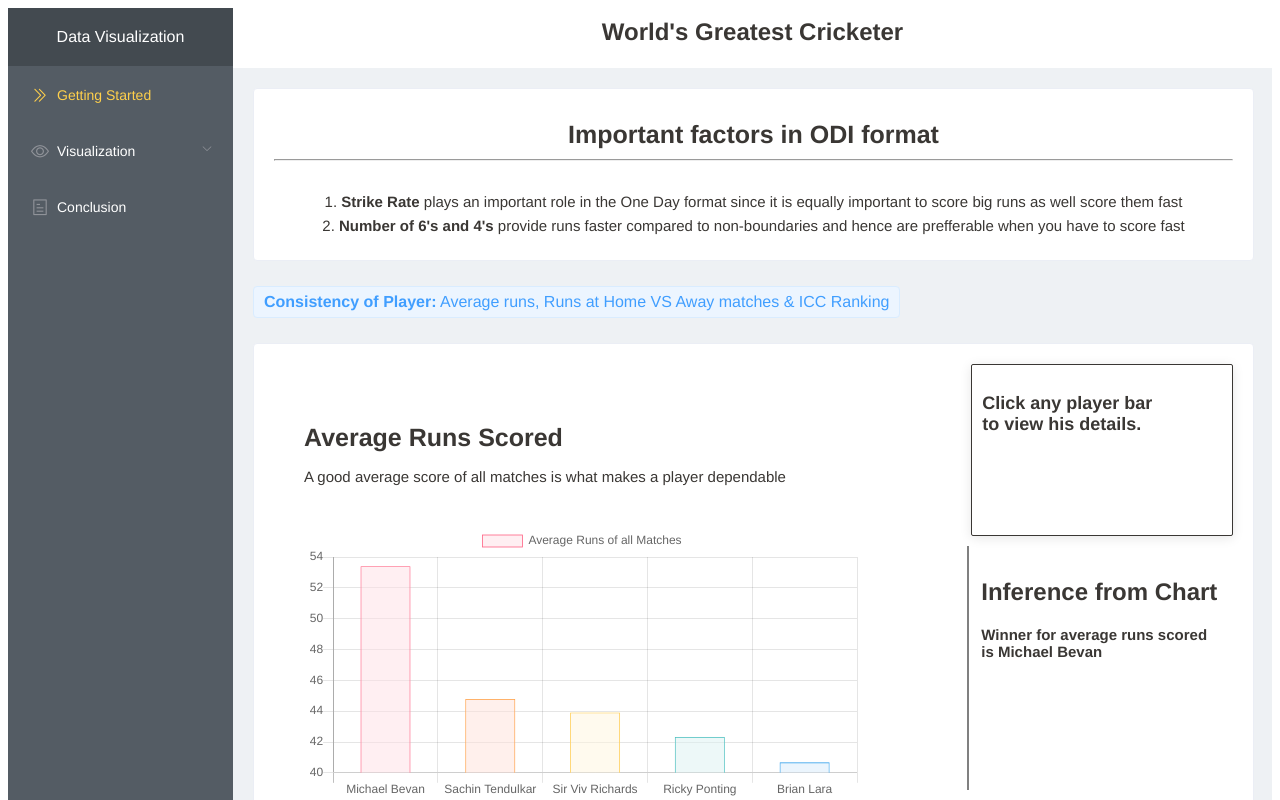
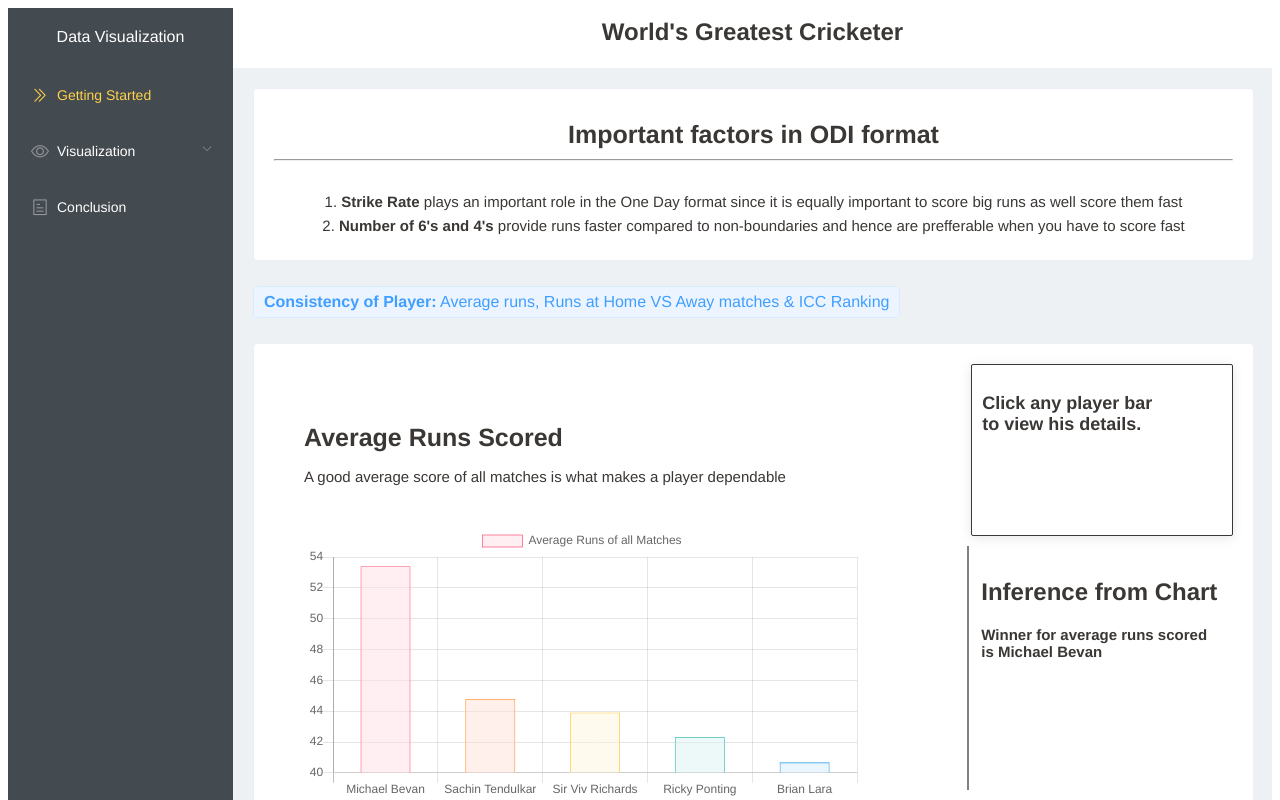
Before and after one commit to tapthoughts/worlds-greatest-cricketer, a Vue app: page /battingODI in a window 1280 px wide. Shown: the top 800 px of the page. Built offline with nearby package versions, Linux system fonts and the light colour scheme.

Commit message:
sidebar color and views css changed

```diff
--- a/src/App.vue
+++ b/src/App.vue
@@ -46,7 +46,7 @@
 }
 
 .el-aside {
-  background: #545C64;
+  background: #434A50;
   color: white;
   min-height: 100vh;
 }
--- a/src/components/PlayerDetailsCard.vue
+++ b/src/components/PlayerDetailsCard.vue
@@ -30,18 +30,18 @@
   props: ['person'],
   watch: {
     person: {
-      handler: function(newValue) {
+      handler(newValue) {
         this.player = newValue;
-        console.log(this.player)
-      }
-    }
+        console.log(this.player);
+      },
+    },
   },
   data() {
     return {
-      player: this.person
-    }
-  }
-}
+      player: this.person,
+    };
+  },
+};
 </script>
 
 <style scoped>
--- a/src/components/Sidebar.vue
+++ b/src/components/Sidebar.vue
@@ -5,7 +5,7 @@
             class="el-menu-vertical-demo"
             @open="handleOpen"
             @close="handleClose"
-            background-color="#545c64"
+            background-color="#434A50"
             text-color="#fff"
             active-text-color="#ffd04b">
             <el-menu-item @click="routeHome()" index="1">
@@ -37,12 +37,12 @@
 <script>
 export default {
   methods: {
-    // handleOpen(key, keyPath) {
-    //   console.log(key, keyPath);
-    // },
-    // handleClose(key, keyPath) {
-    //   console.log(key, keyPath);
-    // },
+    handleOpen(key, keyPath) {
+      console.log(key, keyPath);
+    },
+    handleClose(key, keyPath) {
+      console.log(key, keyPath);
+    },
     // route methods
     routeHome() {
       this.$router.push({ path: '/' });
--- a/src/components/Sunburst.vue
+++ b/src/components/Sunburst.vue
@@ -9,7 +9,7 @@
 <script>
 import ChartTitle from '@/components/ChartTitle.vue';
 import { ChartSunburst } from 'vue-d2b';
-import player_details_json from '../../json/playersOverallData.json';
+import playerDetailsJson from '../../json/playersOverallData.json';
 import { PLAYER_COLOR } from '../playerColor.constants';
 
 export default {
@@ -17,66 +17,66 @@
   props: ['titleText', 'subTitleText'],
   components: {
     ChartSunburst,
-      ChartTitle
+    ChartTitle,
   },
-  data () {
+  data() {
     return {
       chartData: {
         label: 'Player Details',
         color: '#3584BB',
-          children: []
-        }
-      }
+        children: [],
+      },
+    };
   },
   mounted() {
     const playerColor = PLAYER_COLOR;
-    Object.entries(player_details_json).forEach(([key, player]) => {
+    Object.entries(playerDetailsJson).forEach(([key, player]) => {
       this.chartData.children.push({
         label: player.info.name,
         color: playerColor[key],
         children: [
           {
-                label: "Batting Performance",
-                color: "#41A941",
+            label: 'Batting Performance',
+            color: '#41A941',
             children: [
               {
-                    label: "Boundaries",
-                    color: "#9E76C3",
+                label: 'Boundaries',
+                color: '#9E76C3',
                 children: [
                   {
-                        label: "Fours",
-                        color: "#8C8C8C",
-                        size: player.cricket.batting.fours
+                    label: 'Fours',
+                    color: '#8C8C8C',
+                    size: player.cricket.batting.fours,
                   },
                   {
-                        label: "Sixes",
-                        color: "#97675D",
-                        size: player.cricket.batting.sixes
-                      }
-                    ]
+                    label: 'Sixes',
+                    color: '#97675D',
+                    size: player.cricket.batting.sixes,
+                  },
+                ],
               },
               {
-                    label: "Non-Boundaries",
-                    color: "#DA3D3D",
-                    size: player.cricket.batting.non_boundaries
-                  }
-                ]
+                label: 'Non-Boundaries',
+                color: '#DA3D3D',
+                size: player.cricket.batting.non_boundaries,
+              },
+            ],
           },
           {
-                label: "Bowling Performance",
-                color: "#97675D",
+            label: 'Bowling Performance',
+            color: '#97675D',
             children: [
               {
-                    label: "Runs conceded",
-                    color: "#FF8C26",
-                    size: player.cricket.bowling.runs_conceded
-                  }
-                ]
-              }
-            ]
-      })
+                label: 'Runs conceded',
+                color: '#FF8C26',
+                size: player.cricket.bowling.runs_conceded,
+              },
+            ],
+          },
+        ],
       });
-  }
+    });
+  },
 
 };
 </script>
--- a/src/views/BattingODI.vue
+++ b/src/views/BattingODI.vue
@@ -220,7 +220,7 @@
             if (item && item[0] && item[0]._index != null) {
               this.focusedPlayerBatting = location_bat_odi[item[0]._index];
             }
-          }
+          },
         },
         data: {
           labels: [],
@@ -318,7 +318,7 @@
           datasets: [],
         },
       },
-      focusedPlayerBatting: null
+      focusedPlayerBatting: null,
     };
   },
   mounted() {
--- a/src/views/BattingTest.vue
+++ b/src/views/BattingTest.vue
@@ -224,7 +224,7 @@
             if (item && item[0] && item[0]._index != null) {
               this.focusedPlayerBattingTest = locationBatTest[item[0]._index];
             }
-          }
+          },
         },
         data: {
           labels: [],
@@ -322,7 +322,7 @@
           datasets: [],
         },
       },
-      focusedPlayerBattingTest: null
+      focusedPlayerBattingTest: null,
     };
   },
   mounted() {
--- a/src/views/BowlingODI.vue
+++ b/src/views/BowlingODI.vue
@@ -143,7 +143,7 @@
   components: {
     Chart,
     Inference,
-    PlayerDetailsCard
+    PlayerDetailsCard,
   },
   data() {
     return {
@@ -181,7 +181,7 @@
             if (item && item[0] && item[0]._index != null) {
               this.focusedPlayer = locationBowlingODI[item[0]._index];
             }
-          }
+          },
         },
         data: {
           labels: [],
@@ -241,8 +241,8 @@
           datasets: [],
         },
       },
-      focusedPlayer: null
-    }
+      focusedPlayer: null,
+    };
   },
   mounted() {
     const economyRateData = [];
@@ -339,7 +339,7 @@
     Object.values(locationBowlingODI).forEach((player) => {
       maidenOverData.push({
         name: player.player_name,
-        maiden_overs: (player.details.total.maiden_overs / player.details.total.overs)*100,
+        maiden_overs: (player.details.total.maiden_overs / player.details.total.overs) * 100,
       });
     });
     maidenOverData.sort((t1, t2) => t2.maiden_overs - t1.maiden_overs);
@@ -384,7 +384,7 @@
     Object.values(locationBowlingODI).forEach((player) => {
       wicketsRunsConcededData.push({
         name: player.player_name,
-        wickets: (player.details.total.wickets / player.details.total.runs_conceded)*100,
+        wickets: (player.details.total.wickets / player.details.total.runs_conceded) * 100,
       });
     });
     wicketsRunsConcededData.sort((t1, t2) => t1.wickets - t2.wickets);
--- a/src/views/BowlingTest.vue
+++ b/src/views/BowlingTest.vue
@@ -193,7 +193,7 @@
             if (item && item[0] && item[0]._index != null) {
               this.focusedPlayerBowlingTest = locationBowlingTest[item[0]._index];
             }
-          }
+          },
         },
         data: {
           labels: [],
@@ -253,8 +253,8 @@
           datasets: [],
         },
       },
-      focusedPlayerBowlingTest: null
-    }
+      focusedPlayerBowlingTest: null,
+    };
   },
   mounted() {
     const economyRateData = [];
@@ -351,7 +351,7 @@
     Object.values(locationBowlingTest).forEach((player) => {
       maidenOverData.push({
         name: player.player_name,
-        maiden_overs: (player.details.total.maiden_overs / player.details.total.overs)*100,
+        maiden_overs: (player.details.total.maiden_overs / player.details.total.overs) * 100,
       });
     });
     maidenOverData.sort((t1, t2) => t2.maiden_overs - t1.maiden_overs);
@@ -396,7 +396,7 @@
     Object.values(locationBowlingTest).forEach((player) => {
       wicketsRunsConcededData.push({
         name: player.player_name,
-        wickets: (player.details.total.wickets / player.details.total.runs_conceded)*100,
+        wickets: (player.details.total.wickets / player.details.total.runs_conceded) * 100,
       });
     });
     wicketsRunsConcededData.sort((t1, t2) => t1.wickets - t2.wickets);
--- a/src/views/Conclusion.vue
+++ b/src/views/Conclusion.vue
@@ -37,7 +37,7 @@
 
 export default {
   name: 'conclusion',
-  components: { Sunburst }
+  components: { Sunburst },
 };
 </script>
 
```
Also changed, not shown: public/manifest.json, src/playerColor.constants.js (indentation only), src/views/Home.vue (line endings or trailing spaces). Lines whose indentation alone changed are shown as unchanged.
